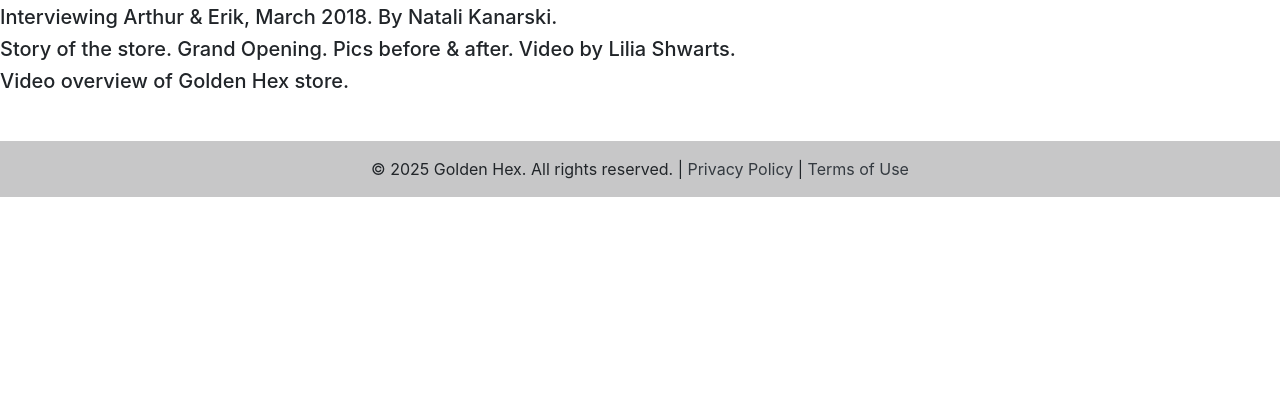
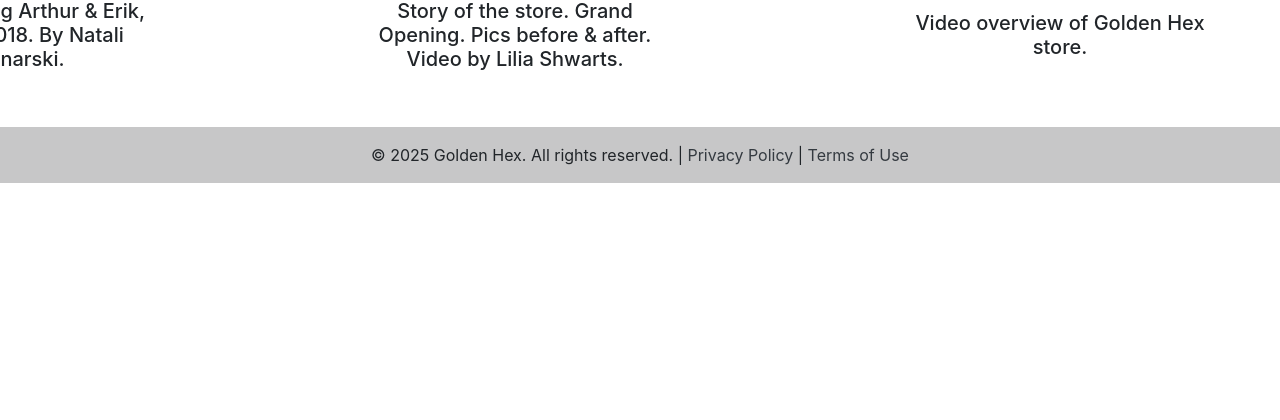
Before and after one commit to campagnollo/golden_hex, a Flask app: page /videos in a window 1280 px wide; the page is wider, and only the part inside the window is pictured. Shown: the part 343-763 px from the top of that part. Run offline with Flask 3, Linux system fonts and the light colour scheme.

Commit message:
videos fitted to page

```diff
--- a/templates/videos.html
+++ b/templates/videos.html
@@ -10,6 +10,10 @@
     var bodyCacheable = true;
     var exclusionReason = {"shouldRender":true,"forced":false};
     var ssrInfo = {"cacheExclusionReason":"","renderBodyTime":212,"renderTimeStamp":1737711360922};
+
+
+
+
 
 
 
@@ -63,52 +67,45 @@
                                                 </div>
                                                 <div id="comp-jhmtohj8" class="youtube-video"
                                                      style="flex: 1; min-width: 300px;">
-                                                    <iframe width="315" height="160"
-                                                            src="https://www.youtube.com/embed/rWvbJ_t4TnQ?autoplay=0&theme=dark&controls=1"
+                                                    <iframe src="https://www.youtube.com/embed/rWvbJ_t4TnQ?autoplay=0&theme=dark&controls=1"
                                                             allowfullscreen></iframe>
                                                 </div>
-
-
                                             </div>
                                         </div>
                                     </section>
 
-                                    <section id="comp-la5txgrw" class="section">
-                                        <div id="bgLayers_comp-la5txgrw" class="background-layers">
-                                            <div class="color-underlay"></div>
-                                            <div id="bgMedia_comp-la5txgrw" class="media-layer"></div>
-                                        </div>
-                                        <div data-mesh-id="comp-la5txgrwinlineContent" data-testid="inline-content">
-                                            <div data-mesh-id="comp-la5txgrwinlineContent-gridContainer"
-                                                 data-testid="mesh-container-content">
-                                                <div id="comp-la5txgrwinlineContent" class="rich-text-element">
-                                                    <h5 class="subtitle">Interviewing Arthur & Erik, March 2018. By
-                                                        Natali Kanarski.</h5>
-                                                </div>
-                                            </div>
-                                        </div>
-                                    </section>
 
                                     <section id="comp-la5txgrw1" class="section">
                                         <div id="bgLayers_comp-la5txgrw1" class="background-layers">
                                             <div class="color-underlay"></div>
                                             <div id="bgMedia_comp-la5txgrw1" class="media-layer"></div>
                                         </div>
-                                        <div data-mesh-id="comp-la5txgrw1inlineContent" data-testid="inline-content">
-                                            <div data-mesh-id="comp-la5txgrw1inlineContent-gridContainer"
-                                                 data-testid="mesh-container-content">
+
+                                        <div style="display: flex; justify-content: center; align-items: center; gap: 20px;">
+                                            <!-- First Text Box -->
+                                            <div id="comp-la5txgrwinlineContent" class="rich-text-element"
+                                                 style="flex: 0 0 auto; text-align: center; width: 300px;margin-left: -200px;">
+                                                <h5 class="subtitle">Interviewing Arthur & Erik, March 2018. By Natali
+                                                    Kanarski.</h5>
+                                            </div>
+
+                                            <!-- Second Text Box -->
+                                            <div id="comp-la5txgrw1-gridContainer" class="rich-text-element"
+                                                 style="flex: 0 0 auto; text-align: center; width: 300px; margin-left: 175px;">
                                                 <h5 class="subtitle">Story of the store. Grand Opening. Pics before &
                                                     after. Video by Lilia Shwarts.</h5>
                                             </div>
-                                            <div data-mesh-id="comp-la5txgrw2inlineContent"
-                                                 data-testid="inline-content">
-                                                <div data-mesh-id="comp-la5txgrw2inlineContent-gridContainer"
-                                                     data-testid="mesh-container-content">
-                                                    <h5 class="subtitle">Video overview of Golden Hex store.</h5>
-                                                </div>
-                                            </div>
+                                            <!-- Third Text Box -->
+                                            <!-- embedded video is set to private -->
+                                            <div id="comp-la5txgrw2-gridContainer" class="rich-text-element"
+                                             style="flex: 0 0 auto; text-align: center; width: 300px; margin-left: 225px;">
+                                            <h5 class="subtitle">Video overview of Golden Hex store.</h5>
+
+                                        </div>
+                                        </div>
 
                                     </section>
+
                                 </div>
                             </div>
                         </div>
```
